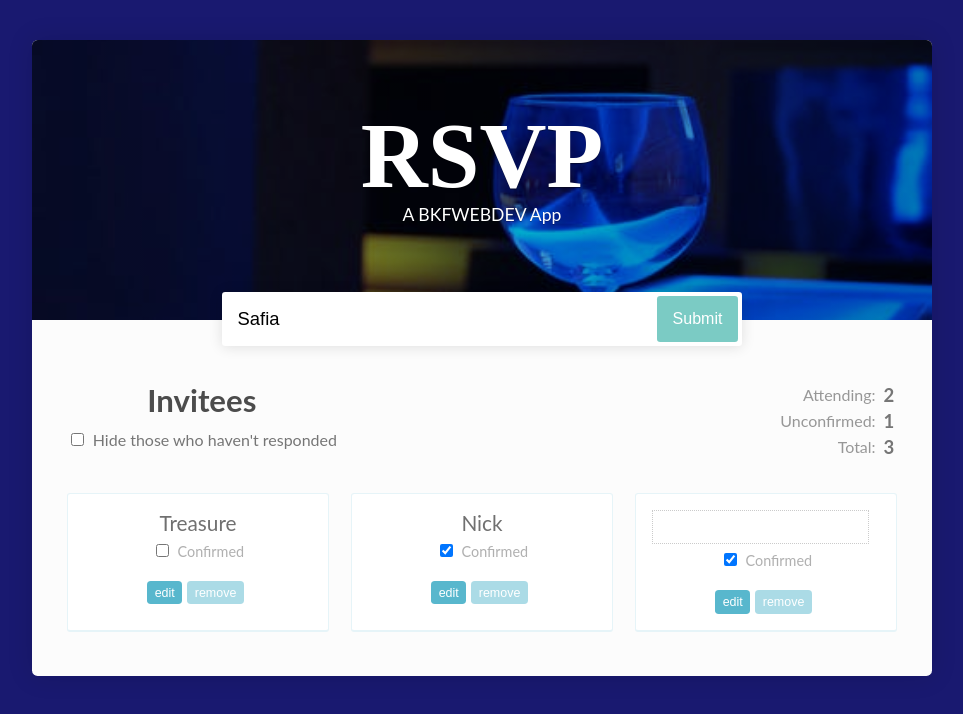
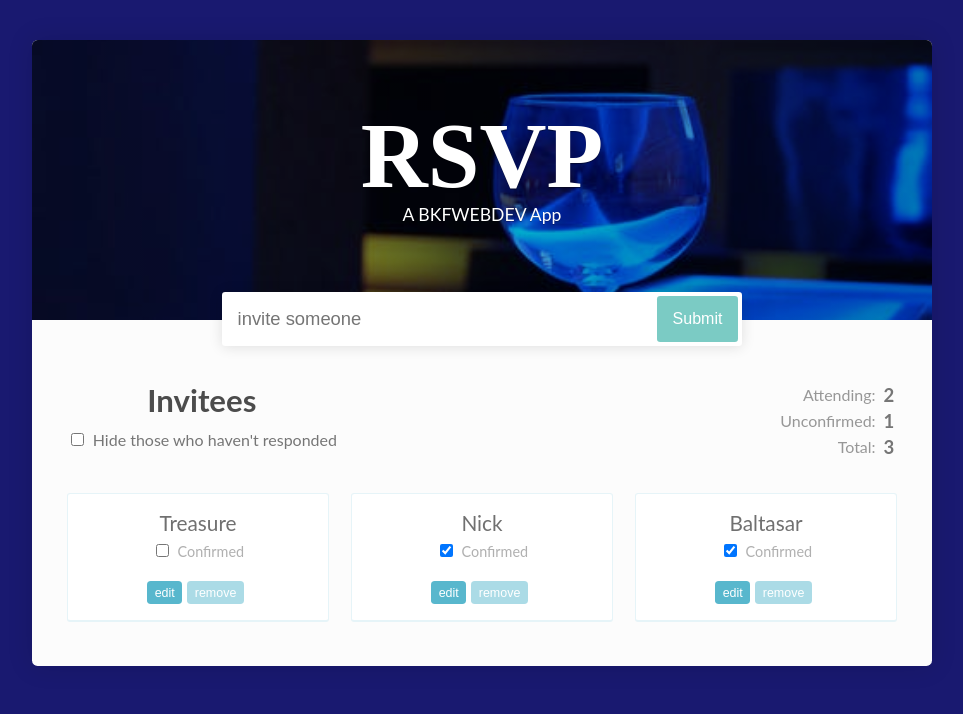
Before and after one commit to bkfwebdev/react-rsvp-app, a React (Create React App) app: page / in a window 1280 px wide. Shown: the top 714 px of the page, without its empty margins (158-1121 px from the left). Built offline with nearby package versions, Linux system fonts and the light colour scheme.

Commit message:
submit/add guest and remove guest works

```diff
--- a/src/App.js
+++ b/src/App.js
@@ -5,6 +5,7 @@ import GuestList from "./GuestList";
 class App extends Component {
 
   state = {
+    pendingGuest:"",
     isFiltered: false,
     guests:[
       {
@@ -20,12 +21,13 @@ class App extends Component {
       {
         name:"Baltasar",
         isConfirmed:true,
-        isEditing:true
+        isEditing:false
       }
     ]
   };
 
 getTotalInvited = () => this.state.guests.length;
+
 
 toggleGuestPropertyAt  =(property, indexToChange) => {
   this.setState({
@@ -61,9 +63,32 @@ toggleConfirmationAt = index => this.toggleGuestPropertyAt("isConfirmed",index);
 
 toggleEditingAt = index => this.toggleGuestPropertyAt("isEditing",index);
 
+removeGuestAt = index => this.setState({
+    guests:[
+      ...this.state.guests.slice(0,index),
+      ...this.state.guests.slice(index + 1)
+    ]
+})
+
 toggleFilter = () => this.setState({isFiltered: !this.state.isFiltered});
 
+handleNameInput = e => this.setState({pendingGuest: e.target.value});
 
+newGuestSubmitHandler = e => {
+  e.preventDefault();
+  this.setState ({
+    guests:[
+      {
+        name:this.state.pendingGuest,
+        isConfirmed:false,
+        isEditing:false
+      },
+      ...this.state.guests
+
+    ],
+    pendingGuest:""
+  });
+}
 
   render() {
     return (
@@ -71,8 +96,10 @@ toggleFilter = () => this.setState({isFiltered: !this.state.isFiltered});
       <header>
         <h1>RSVP</h1>
         <p>A BKFWEBDEV App</p>
-        <form>
-            <input type="text" value="Safia" placeholder="Invite Someone" />
+        <form onSubmit = {this.newGuestSubmitHandler}>
+            <input type="text" onChange = {this.handleNameInput}
+            value = {this.state.pendingGuest}
+            placeholder= "invite someone" />
             <button type="submit" name="submit" value="submit">Submit</button>
         </form>
       </header>
@@ -107,6 +134,7 @@ toggleFilter = () => this.setState({isFiltered: !this.state.isFiltered});
        toggleEditingAt = {this.toggleEditingAt}
        setNameAt = {this.setNameAt}
        isFiltered = {this.state.isFiltered}
+       removeGuestAt = {this.removeGuestAt}
        />
       </div>
     </div>
--- a/src/Guest.js
+++ b/src/Guest.js
@@ -11,18 +11,19 @@ const Guest = props =>
     <input type="checkbox" checked = {props.isConfirmed} onChange ={props.handleConfirmation}/> Confirmed
   </label>
   <button onClick = {props.handleToggleEditing}>edit</button>
-  <button>remove</button>
+  <button onClick = {props.handleRemove}>remove</button>
 </li>;
 
 
 
 Guest.propTypes = {
     name: PropTypes.string.isRequired,
-    isConfirmed: PropTypes.bool.isRequired,
+    isConfirmed:PropTypes.bool.isRequired,
     isEditing:PropTypes.bool.isRequired,
-    handleConfirmation: PropTypes.func.isRequired,
-    handleToggleEditing: PropTypes.func.isRequired,
-    setName: PropTypes.func.isRequired
+    handleConfirmation:PropTypes.func.isRequired,
+    handleToggleEditing:PropTypes.func.isRequired,
+    setName:PropTypes.func.isRequired,
+    handleRemove:PropTypes.func.isRequired
   }
 
 export default Guest;
--- a/src/GuestList.js
+++ b/src/GuestList.js
@@ -14,16 +14,18 @@ const GuestList = props =>
   handleConfirmation = {() => props.toggleConfirmationAt(index)}
   handleToggleEditing = {() => props.toggleEditingAt(index)}
   setName = {text => props.setNameAt(text,index)}
+  handleRemove = {() => props.removeGuestAt(index)}
   />
 )}
 </ul>;
 
 GuestList.propTypes = {
-    guests: PropTypes.array.isRequired,
+    guests:PropTypes.array.isRequired,
     toggleConfirmationAt:PropTypes.func.isRequired,
     toggleEditingAt:PropTypes.func.isRequired,
-    setNameAt: PropTypes.func.isRequired,
-    isFiltered: PropTypes.bool.isrequired
+    setNameAt:PropTypes.func.isRequired,
+    isFiltered:PropTypes.bool.isrequired,
+    removeGuestAt:PropTypes.func.isRequired
   }
 
 export default GuestList;
```
